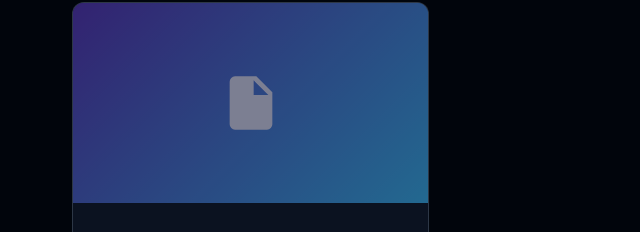
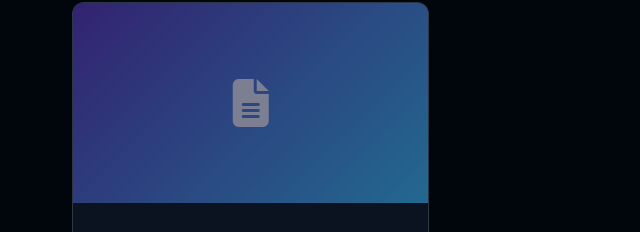
Before and after one commit to GRakshita/Portfolio, a plain HTML site: page blogs.html in a window 1280 px wide. Shown: the part 375-607 px from the top of the page, 0-640 px from the left. Drawn offline with Linux system fonts and the light colour scheme.

Commit message:
Auto Update Pages

```diff
--- a/blogs.html
+++ b/blogs.html
@@ -1242,10 +1242,8 @@
             <article class="blog-card" data-category="red-vs-blue-teaming">
                 <div class="blog-image" aria-hidden="true">
 
-                    <!-- Document SVG (default) -->
-                    <svg width="64" height="64" viewBox="0 0 24 24" fill="currentColor" xmlns="http://www.w3.org/2000/svg" role="img" aria-label="Article">
-                        <path d="M14 2H6a2 2 0 00-2 2v16a2 2 0 002 2h12a2 2 0 002-2V8l-6-6zM13 3.5L18.5 9H13V3.5z"/>
-                    </svg>
+                        <i class="fa-solid fa-file-lines"></i>
+
 
                 </div>
                 <div class="blog-content">
```
